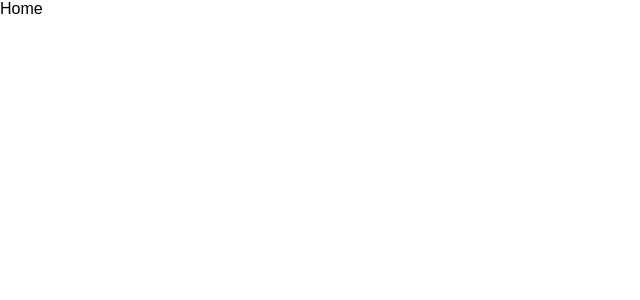
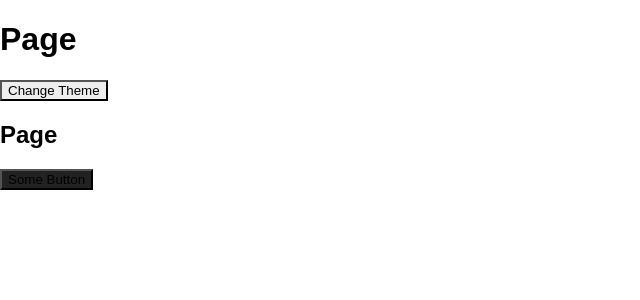
Before and after one commit to NachoTsvetkov/react-step-by-step, a React (Create React App) app: page / in a window 1280 px wide. Shown: the top 300 px of the page, without its empty margins (0-640 px from the left). Built offline with nearby package versions, Linux system fonts and the light colour scheme.

Commit message:
#15 Context complete

```diff
--- a/src/apps/code-splitting.js
+++ b/src/apps/code-splitting.js
@@ -8,12 +8,12 @@ import Loadable from 'react-loadable';
 const Loading = () => <div>Loading...</div>;
 
 const Home = Loadable({
-  loader: () => import('./routes/Home'),
+  loader: () => import('./apps/routes/Home'),
   loading: Loading
 });
 
 const About = Loadable({
-  loader: () => import('./routes/About'),
+  loader: () => import('./apps/routes/About'),
   loading: Loading
 });
 
--- /dev/null
+++ b/src/apps/context/app.js
@@ -0,0 +1,58 @@
+import React from 'react';
+
+import { ThemeContext, themes } from './theme-context';
+import ThemedButton from './themed-button';
+
+// An intermediate component that uses the ThemedButton
+function Toolbar(props) {
+  return <ThemedButton onClick={props.changeTheme}>Change Theme</ThemedButton>;
+}
+
+function Page(props) {
+  return (
+    <div>
+      <h1>Page</h1>
+      {props.children}
+    </div>
+  );
+}
+
+function Section(props) {
+  return (
+    <section>
+      <h1>Page</h1>
+      <p>{props.children}</p>
+    </section>
+  );
+}
+
+export default class App extends React.Component {
+  constructor(props) {
+    super(props);
+    this.state = {
+      theme: themes.light
+    };
+
+    this.toggleTheme = () => {
+      this.setState(state => ({
+        theme: state.theme === themes.dark ? themes.light : themes.dark
+      }));
+    };
+  }
+
+  render() {
+    // The ThemedButton button inside the ThemeProvider
+    // uses the theme from state while the one outside uses
+    // the default dark theme
+    return (
+      <Page>
+        <ThemeContext.Provider value={this.state.theme}>
+          <Toolbar changeTheme={this.toggleTheme} />
+        </ThemeContext.Provider>
+        <Section>
+          <ThemedButton>Some Button</ThemedButton>
+        </Section>
+      </Page>
+    );
+  }
+}
--- /dev/null
+++ b/src/apps/context/theme-context.js
@@ -0,0 +1,16 @@
+import React from 'react';
+
+export const themes = {
+  light: {
+    foreground: '#000000',
+    background: '#eeeeee'
+  },
+  dark: {
+    foreground: '#ffffff',
+    background: '#222222'
+  }
+};
+
+export const ThemeContext = React.createContext(
+  themes.dark // default value
+);
--- /dev/null
+++ b/src/apps/context/themed-button.js
@@ -0,0 +1,14 @@
+import React from 'react';
+import { ThemeContext } from './theme-context';
+
+function ThemedButton(props) {
+  return (
+    <ThemeContext.Consumer>
+      {theme => (
+        <button {...props} style={{ backgroundColor: theme.background }} />
+      )}
+    </ThemeContext.Consumer>
+  );
+}
+
+export default ThemedButton;
--- a/src/index.js
+++ b/src/index.js
@@ -1,29 +1,7 @@
 import React from 'react';
 import ReactDOM from 'react-dom';
 import './index.css';
+import App from './apps/context/app';
 
-import { BrowserRouter as Router, Route, Switch } from 'react-router-dom';
-import Loadable from 'react-loadable';
-
-const Loading = () => <div>Loading...</div>;
-
-const Home = Loadable({
-  loader: () => import('./routes/Home'),
-  loading: Loading
-});
-
-const About = Loadable({
-  loader: () => import('./routes/About'),
-  loading: Loading
-});
-
-const App = () => (
-  <Router>
-    <Switch>
-      <Route exact path="/" component={Home} />
-      <Route path="/about" component={About} />
-    </Switch>
-  </Router>
-);
-
+document.root = document.getElementById('root');
 ReactDOM.render(<App />, document.getElementById('root'));
```
Also changed, not shown: src/apps/routes/About.js (renamed from src/routes/About.js), src/apps/routes/Home.js (renamed from src/routes/Home.js).
